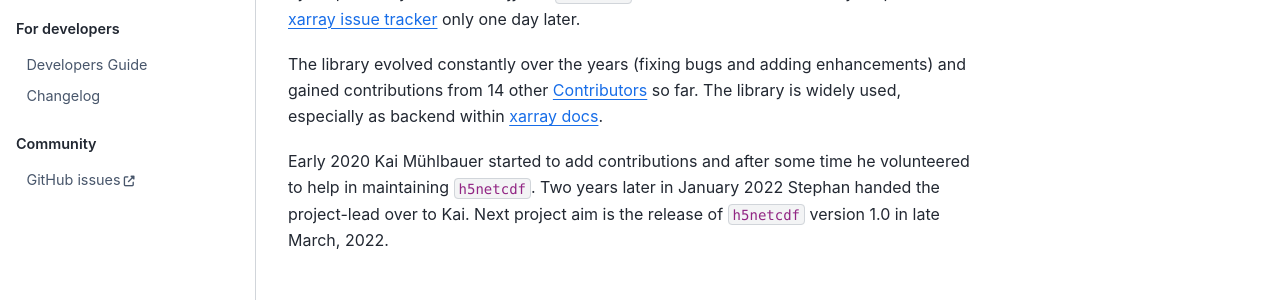
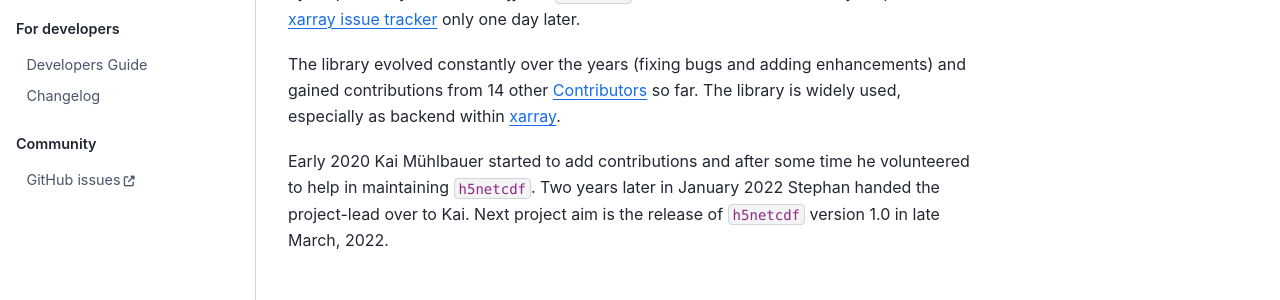
Before and after one commit to h5netcdf/h5netcdf, a Sphinx documentation site: the page built from doc/index.rst, in a window 1280 px wide and 900 px high, scrolled down 598 px. Shown: the part 304-604 px from the top of the window. Built offline with Sphinx 7.4.7 and the Sphinx Book theme 1.1.4, drawn with Linux system fonts in a browser that asks for light colours; the version number could not be read and is left out.

Commit message:
WIP: docs

```diff
--- a/README.rst
+++ b/README.rst
@@ -5,6 +5,8 @@
     :target: https://github.com/h5netcdf/h5netcdf/actions
 .. image:: https://badge.fury.io/py/h5netcdf.svg
     :target: https://pypi.org/project/h5netcdf/
+.. image:: https://github.com/kmuehlbauer/h5netcdf/actions/workflows/pages/pages-build-deployment/badge.svg?branch=gh-pages
+    :target: https://h5netcdf.github.io/h5netcdf/
 
 A Python interface for the `netCDF4`_ file-format that reads and writes local or
 remote HDF5 files directly via `h5py`_ or `h5pyd`_, without relying on the Unidata
--- a/doc/index.rst
+++ b/doc/index.rst
@@ -22,7 +22,7 @@
 
 The library evolved constantly over the years (fixing bugs and adding enhancements)
 and gained contributions from 14 other :ref:`contributors` so far. The library is widely used,
-especially as backend within `xarray docs`_.
+especially as backend within `xarray`_.
 
 Early 2020 Kai Mühlbauer started to add contributions and after some time he volunteered
 to help in maintaining ``h5netcdf``. Two years later in January 2022 Stephan handed the
@@ -34,7 +34,7 @@
 .. _h5py: https://www.h5py.org/
 .. _h5pyd: https://github.com/HDFGroup/h5pyd
 .. _xarray issue tracker: https://github.com/pydata/xarray/issues/23#issuecomment-90780331
-.. _xarray docs: https://docs.xarray.dev/
+.. _xarray: https://docs.xarray.dev/
 
 .. toctree::
    :maxdepth: 2
```
